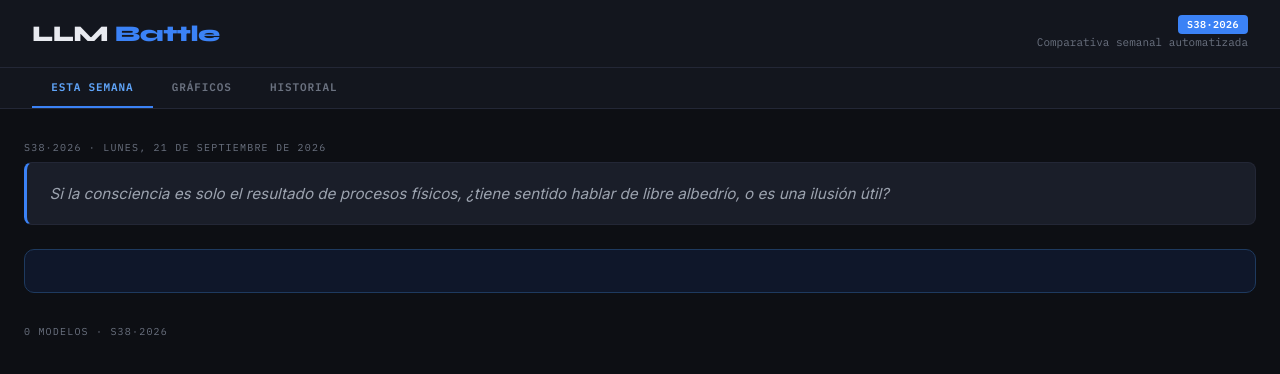
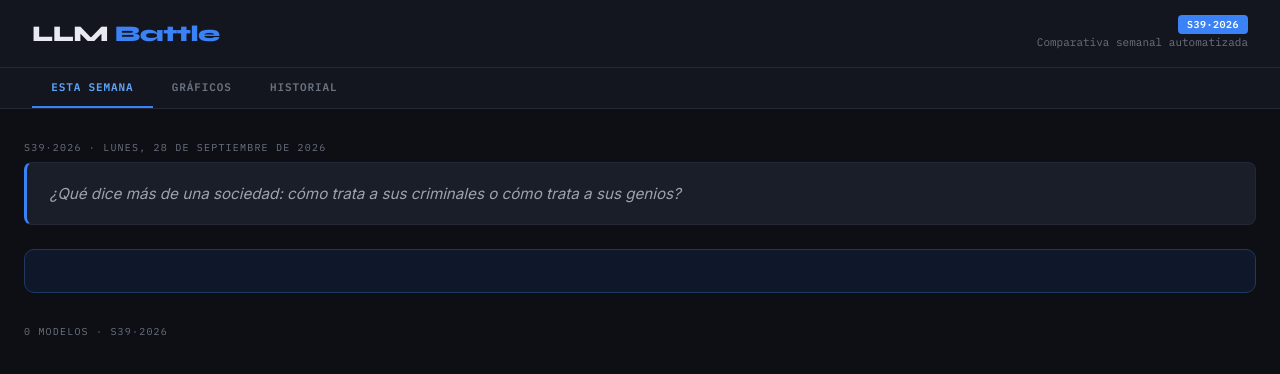
Before and after one commit to dedonatogabriel-bot/llm-battle, a website: page docs/index.html in a window 1280 px wide. Drawn offline with nearby package versions, Linux system fonts and the light colour scheme.

Commit message:
Battle semana 2026-W40

```diff
--- a/docs/index.html
+++ b/docs/index.html
@@ -108,7 +108,7 @@
 </div>
 
 <script>
-const WEEKS = [{"id":"S38·2026","label":"S38·2026","date":"lunes, 21 de septiembre de 2026","prompt":"Si la consciencia es solo el resultado de procesos físicos, ¿tiene sentido hablar de libre albedrío, o es una ilusión útil?","results":[]}];
+const WEEKS = [{"id":"S39·2026","label":"S39·2026","date":"lunes, 28 de septiembre de 2026","prompt":"¿Qué dice más de una sociedad: cómo trata a sus criminales o cómo trata a sus genios?","results":[]}];
 const MODEL_LIST = [];
 
 const PALETTE = {
```
